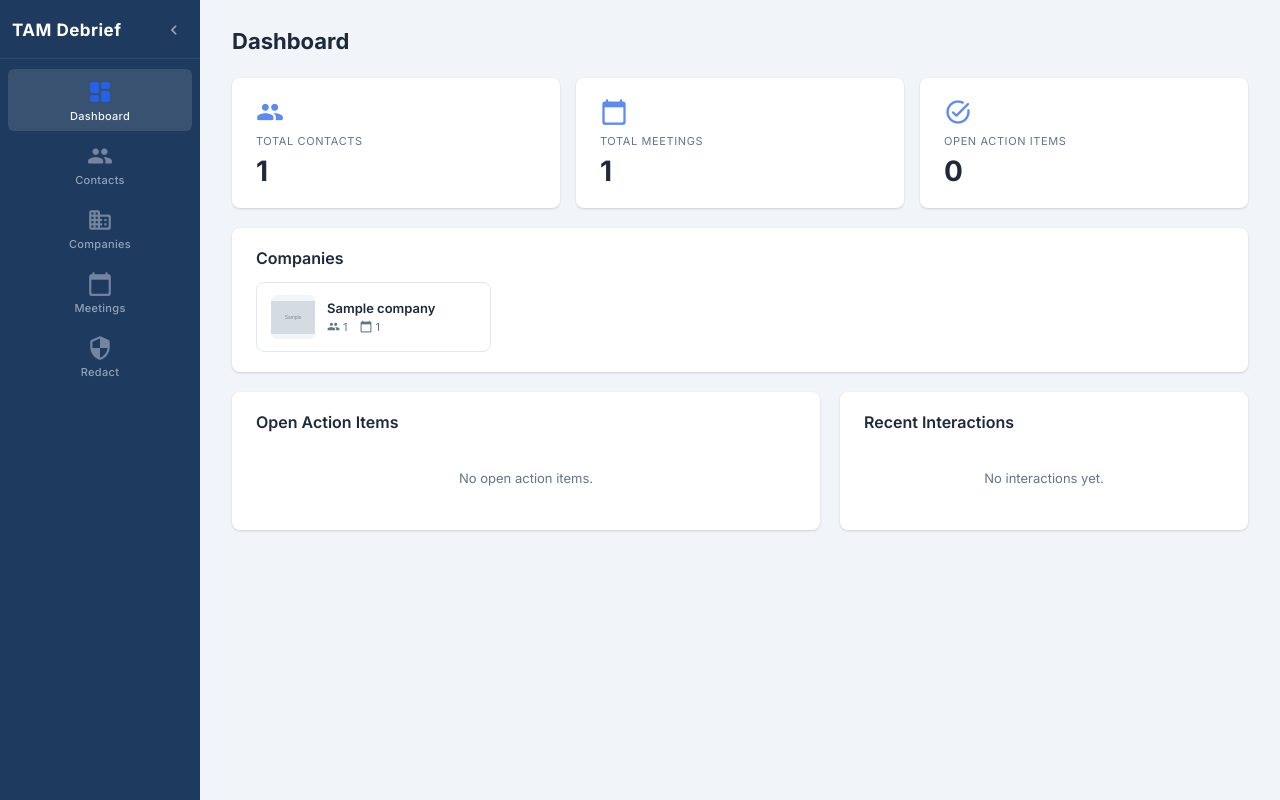
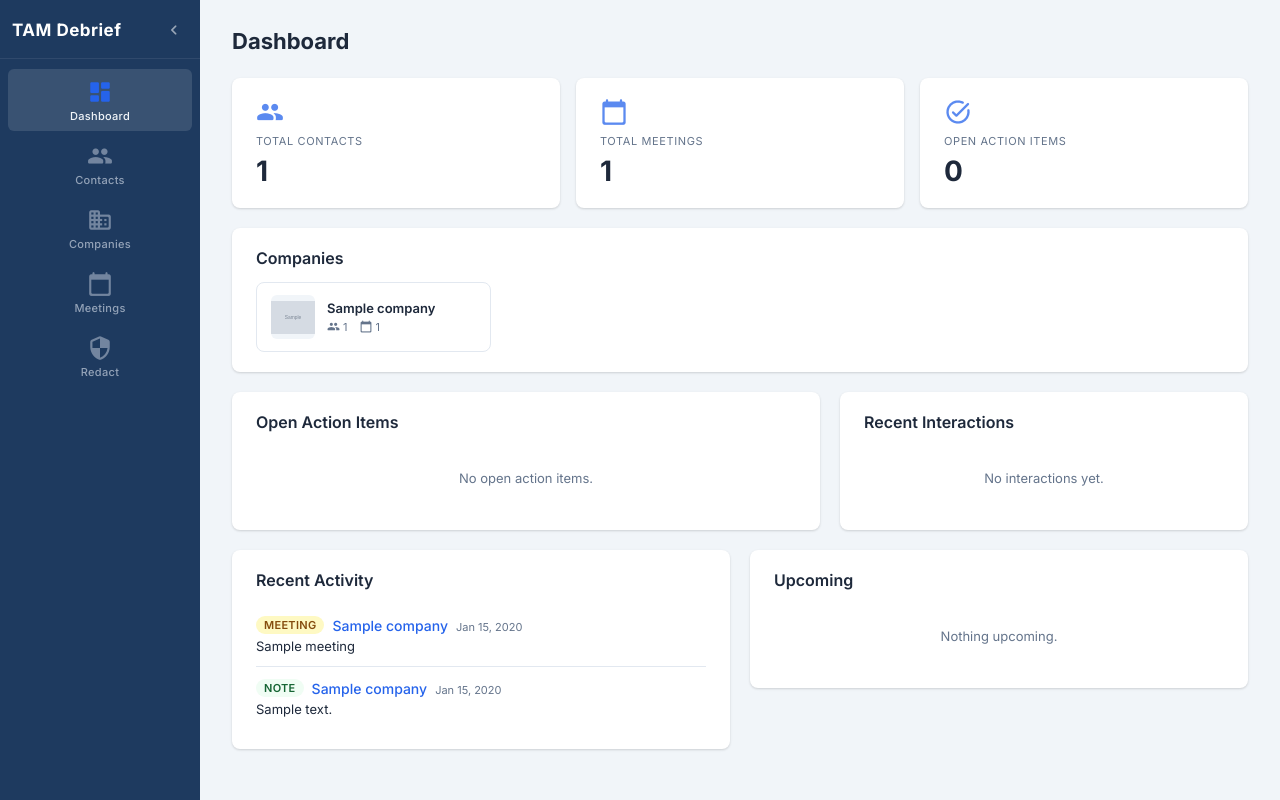
Before and after one commit to dougweaver75/tam-debrief, a Flask app: page /dashboard in a window 1280 px wide. Run offline with Flask 3, Linux system fonts and the light colour scheme; tables that the repository leaves empty hold one stand-in row (values such as "Sample post"); grey boxes marked "Sample" are stand-in pictures; data that the repository does not hold is empty; some libraries are stand-ins or nearby versions.

Commit message:
feat: add dashboard recent activity and upcoming panels
Adds two new dash-row panels to the dashboard rendering
recent_activity and upcoming from GET /api/dashboard (Task 6),
reusing TIMELINE_CATEGORY_LABELS/TIMELINE_SOURCE_LABELS badges
from Task 8. Also fixes an early return in renderDashboard that
would have skipped the new panels when recent_interactions was
empty.

Co-Authored-By: Claude Sonnet 5 <noreply@anthropic.com>

```diff
--- a/static/app.js
+++ b/static/app.js
@@ -1625,8 +1625,7 @@ function renderDashboard(data) {
   const el = document.getElementById('recentList');
   if (!data.recent_interactions.length) {
     el.innerHTML = '<p class="empty-state">No interactions yet.</p>';
-    return;
-  }
+  } else {
     el.innerHTML = data.recent_interactions.map(i => `
       <div class="interaction-item">
         <div style="flex:1">
@@ -1640,3 +1639,42 @@ function renderDashboard(data) {
       </div>
     `).join('');
   }
+
+  const raEl = document.getElementById('dashRecentActivity');
+  if (raEl) {
+    const items = data.recent_activity || [];
+    raEl.innerHTML = items.length
+      ? items.map(i => `
+        <div class="interaction-item">
+          <div style="flex:1">
+            <div style="display:flex;align-items:center;gap:8px">
+              ${i.category ? badgeHtml(i.category, TIMELINE_CATEGORY_LABELS[i.category] || i.category)
+                            : badgeHtml(i.source, TIMELINE_SOURCE_LABELS[i.source] || i.source)}
+              <a href="${i.link}" class="table-link">${esc(i.company_name)}</a>
+              <span class="interaction-date">${fmtDate(i.date)}</span>
+            </div>
+            <div class="interaction-summary">${esc(i.title)}</div>
+          </div>
+        </div>`).join('')
+      : '<p class="empty-state">No recent activity.</p>';
+  }
+
+  const upEl = document.getElementById('dashUpcoming');
+  if (upEl) {
+    const items = data.upcoming || [];
+    upEl.innerHTML = items.length
+      ? items.map(i => `
+        <div class="interaction-item">
+          <div style="flex:1">
+            <div style="display:flex;align-items:center;gap:8px">
+              ${i.category ? badgeHtml(i.category, TIMELINE_CATEGORY_LABELS[i.category] || i.category)
+                            : badgeHtml(i.source, TIMELINE_SOURCE_LABELS[i.source] || i.source)}
+              <a href="${i.link}" class="table-link">${esc(i.company_name)}</a>
+              <span class="interaction-date">${fmtDate(i.date)}</span>
+            </div>
+            <div class="interaction-summary">${esc(i.title)}</div>
+          </div>
+        </div>`).join('')
+      : '<p class="empty-state">Nothing upcoming.</p>';
+  }
+}
--- a/templates/dashboard.html
+++ b/templates/dashboard.html
@@ -38,5 +38,16 @@
     <div id="recentList"><p class="empty-state">Loading…</p></div>
   </div>
 </div>
+
+<div class="dash-row">
+  <div class="card dash-col-half">
+    <div class="card-title">Recent Activity</div>
+    <div id="dashRecentActivity"><p class="empty-state">Loading…</p></div>
+  </div>
+  <div class="card dash-col-half">
+    <div class="card-title">Upcoming</div>
+    <div id="dashUpcoming"><p class="empty-state">Loading…</p></div>
+  </div>
+</div>
 {% endblock %}
 {% block scripts %}<script>initDashboard();</script>{% endblock %}
```
Lines whose indentation alone changed are shown as unchanged.
